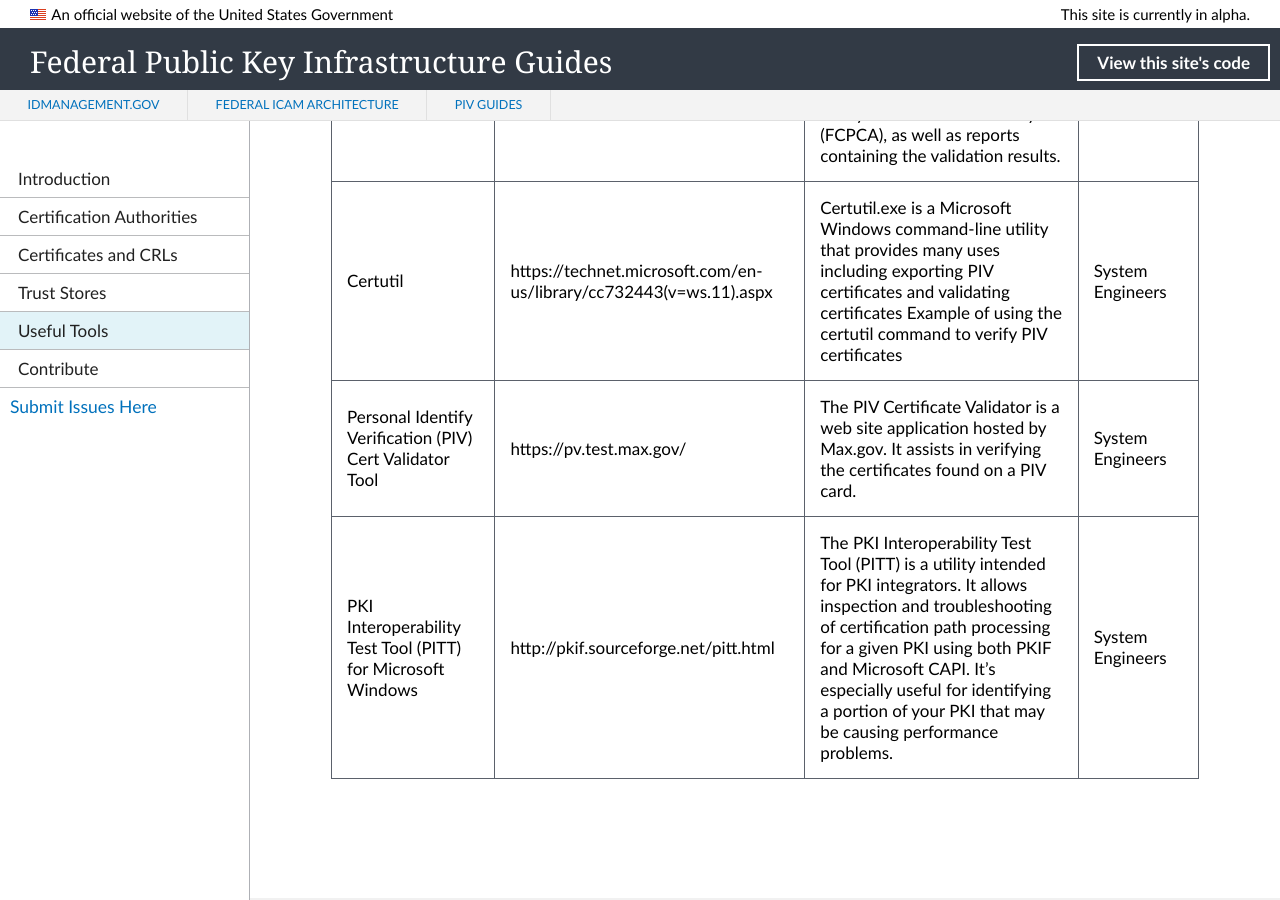
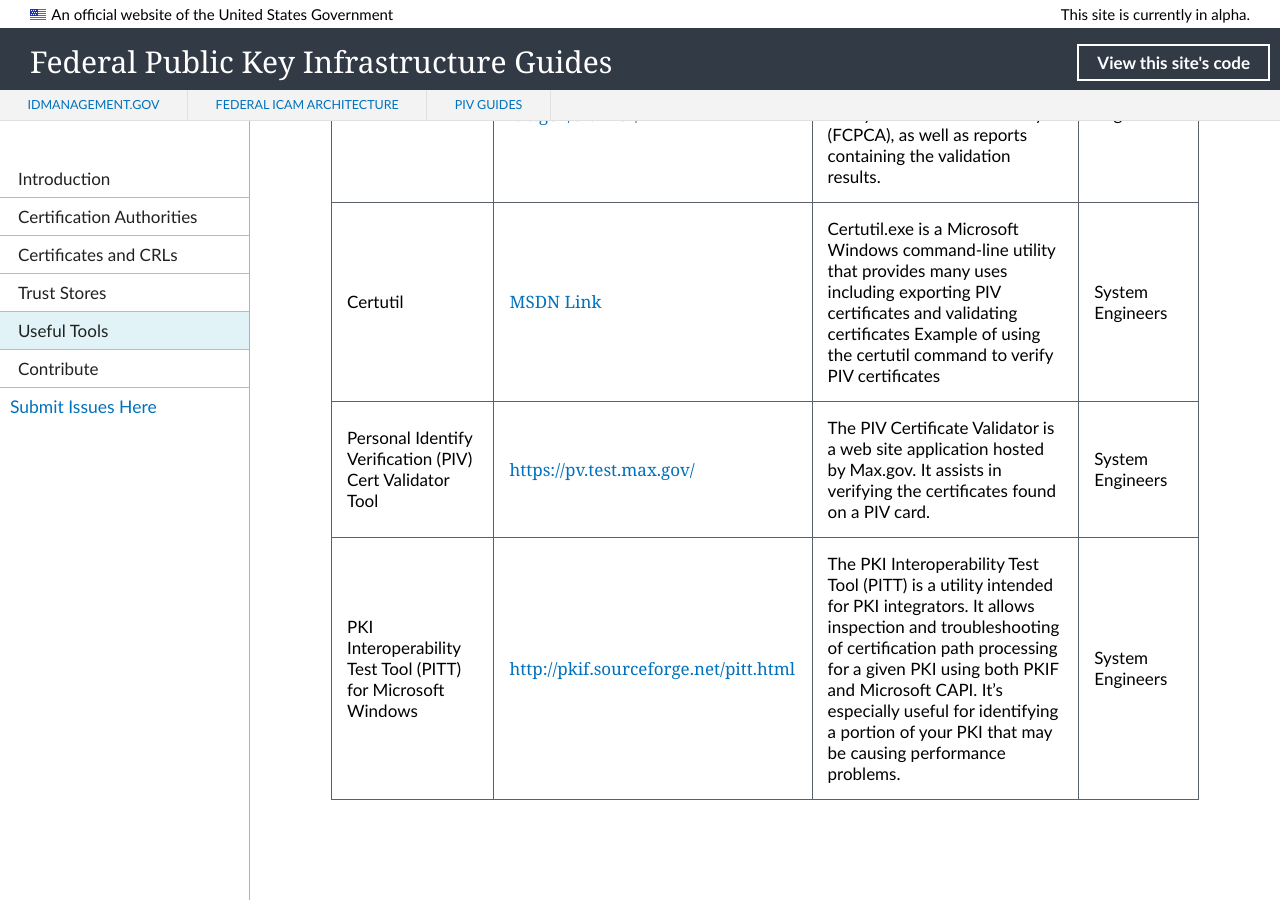
Before and after one commit to GSA/fpki-guides, a Jekyll site: the page built from pages/fpki_tools.md, in a window 1280 px wide and 900 px high, scrolled down 600 px. Built offline with Jekyll 4.4.1, drawn with Linux system fonts in a browser that asks for light colours; nearby versions of some CDN libraries.

Commit message:
updating tool links
clickable and new tab when rendered
markdown is clickable; updates for jekyll and federalist

```diff
--- a/pages/fpki_tools.md
+++ b/pages/fpki_tools.md
@@ -10,8 +10,8 @@
 
 **Tool** | **Link** | **Purpose/Use** | **Audience**
 --- | --- | --- | ---
-FPKI Graph | https://fpki-graph.fpki-lab.gov/ | This is an interactive website that is updated weekly to display the hundreds of certification authorities that make up the FPKI and how they are connected. | Program Managers; System Engineers
-FPKI Crawler  | https://fpki-graph.fpki-lab.gov/crawler/ |  This is a website that provides FPKI certification authority certificates whose path validate back to the Federal Common Policy Certification Authority (FCPCA), as well as reports containing the validation results. | System Engineers
-Certutil | https://technet.microsoft.com/en-us/library/cc732443(v=ws.11).aspx |  Certutil.exe is a Microsoft Windows command-line utility that provides many uses including exporting PIV certificates and validating certificates Example of using the certutil command to verify PIV certificates |  System Engineers
-Personal Identify Verification (PIV) Cert Validator Tool | https://pv.test.max.gov/ | The PIV Certificate Validator is a web site application hosted by Max.gov. It assists in verifying the certificates found on a PIV card. | System Engineers
-PKI Interoperability Test Tool (PITT) for Microsoft Windows | http://pkif.sourceforge.net/pitt.html | The PKI Interoperability Test Tool (PITT) is a utility intended for PKI integrators. It allows inspection and troubleshooting of certification path processing for a given PKI using both PKIF and Microsoft CAPI. It’s especially useful for identifying a portion of your PKI that may be causing performance problems. | System Engineers
+FPKI Graph | [https://fpki-graph.fpki-lab.gov/](https://fpki-graph.fpki-lab.gov/){:target="_blank"} | This is an interactive website that is updated weekly to display the hundreds of certification authorities that make up the FPKI and how they are connected. | Program Managers; System Engineers
+FPKI Crawler  | [https://fpki-graph.fpki-lab.gov/crawler/](https://fpki-graph.fpki-lab.gov/crawler/){:target="_blank"} |  This is a website that provides FPKI certification authority certificates whose path validate back to the Federal Common Policy Certification Authority (FCPCA), as well as reports containing the validation results. | System Engineers
+Certutil | [MSDN Link](https://technet.microsoft.com/en-us/library/cc732443(v=ws.11).aspx){:target="_blank"} |  Certutil.exe is a Microsoft Windows command-line utility that provides many uses including exporting PIV certificates and validating certificates Example of using the certutil command to verify PIV certificates |  System Engineers
+Personal Identify Verification (PIV) Cert Validator Tool | [https://pv.test.max.gov/](https://pv.test.max.gov/){:target="_blank"} | The PIV Certificate Validator is a web site application hosted by Max.gov. It assists in verifying the certificates found on a PIV card. | System Engineers
+PKI Interoperability Test Tool (PITT) for Microsoft Windows | [http://pkif.sourceforge.net/pitt.html](http://pkif.sourceforge.net/pitt.html){:target="_blank"} | The PKI Interoperability Test Tool (PITT) is a utility intended for PKI integrators. It allows inspection and troubleshooting of certification path processing for a given PKI using both PKIF and Microsoft CAPI. It’s especially useful for identifying a portion of your PKI that may be causing performance problems. | System Engineers
```
